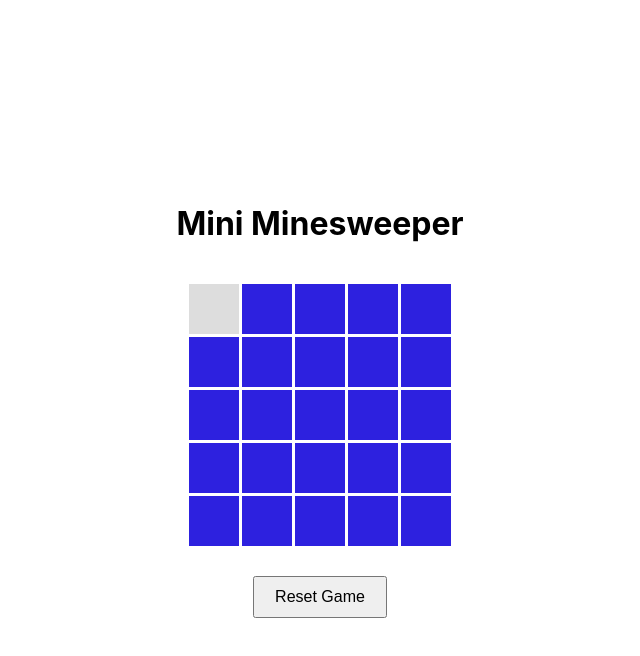
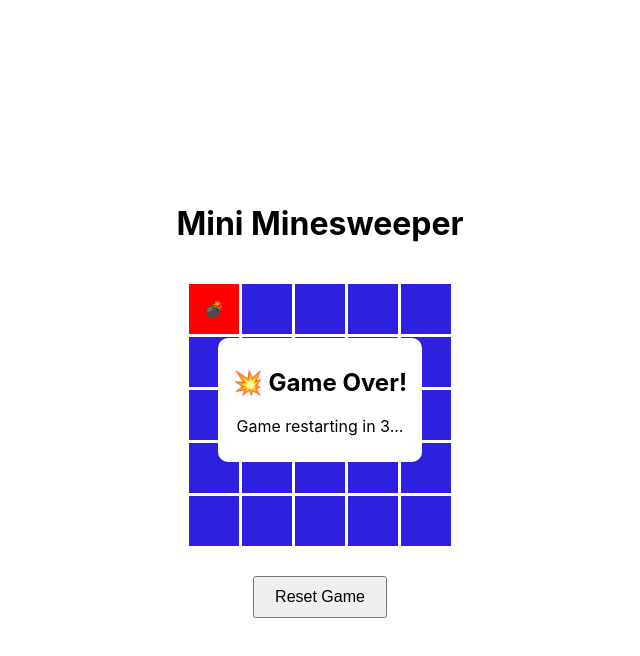
Before and after one commit to Anchita14/mini-minesweeper, a React (Create React App) app: page / in a window 1280 px wide. Both pictures are taken after a click on the element 534 px from the left and 308 px from the top of the page. Shown: the top 656 px of the page, without its empty margins (320-960 px from the left). Built offline with nearby package versions, Linux system fonts and the light colour scheme.

Commit message:
added popup for win/loss

```diff
--- a/src/App.css
+++ b/src/App.css
@@ -80,3 +80,19 @@ button {
   padding: 10px 20px; /*space within button*/
   font-size: 16px; /*text size*/
 }
+
+.popup {
+  position: fixed; /*fixes popup position*/
+  display: flex; /*enables flex display*/
+  align-items: center; /*vertically centers popup*/
+  justify-content: center; /*horizontally centers popup*/
+}
+
+.popup-content {
+  background-color: white; /*background color of popup*/
+  color: black; /*font color*/
+  padding: 10px 15px; /*space within popup*/
+  border-radius: 10px; /*curved edge of popup*/
+  text-align: center; /*centers text*/
+  font-size: 1rem; /*popup text font size*/
+}
--- a/src/App.tsx
+++ b/src/App.tsx
@@ -12,8 +12,10 @@ const gridSize = 5;
 
 // function to generate a random bomb location
 const generateBombLocation = () => ({
-  row: Math.floor(Math.random() * gridSize),
-  col: Math.floor(Math.random() * gridSize),
+  //row: Math.floor(Math.random() * gridSize),
+  //col: Math.floor(Math.random() * gridSize),
+  row: 0,
+  col: 0,
 });
 
 // initializes a game board using a 2d array filled with cell objects using nested
@@ -111,8 +113,16 @@ const App = () => {
       // reset game is called
       <div className="App">
         <h1>Mini Minesweeper</h1>
-        {gameOver && <h2>{gameWin ? "You Win!" : "Game Over!"}</h2>}
-        {countdown !== null && <h3>Game Restarting in {countdown}...</h3>}
+
+        {gameOver && (
+            <div className="popup">
+              <div className="popup-content">
+                <h2>{gameWin ? "🎉 You Win!" : "💥 Game Over!"}</h2>
+                <p>Game restarting in {countdown}...</p>
+              </div>
+            </div>
+        )}
+
         <div className="grid">
           {grid.map((row, i) =>
               row.map((cell, j) => (
```
Also changed, not shown: 1 other file (tests, documents, lock files or other folders).
